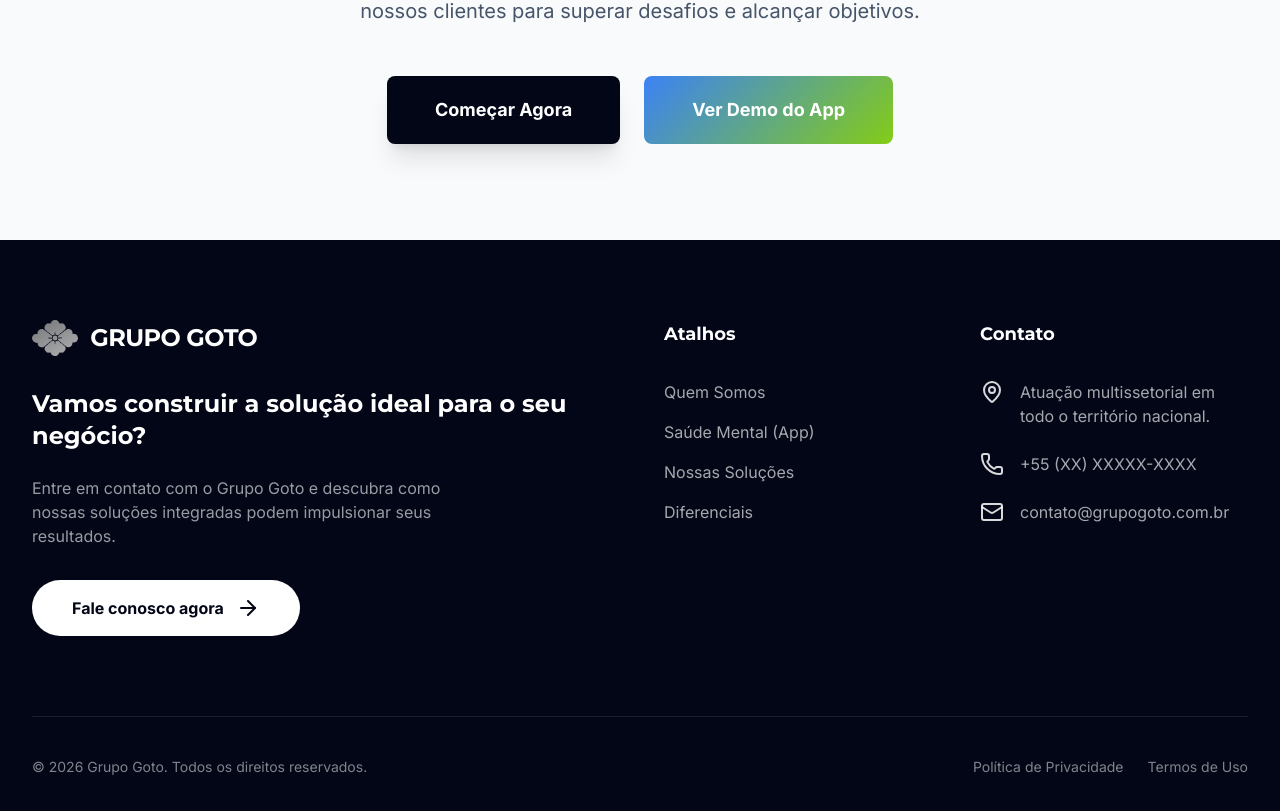
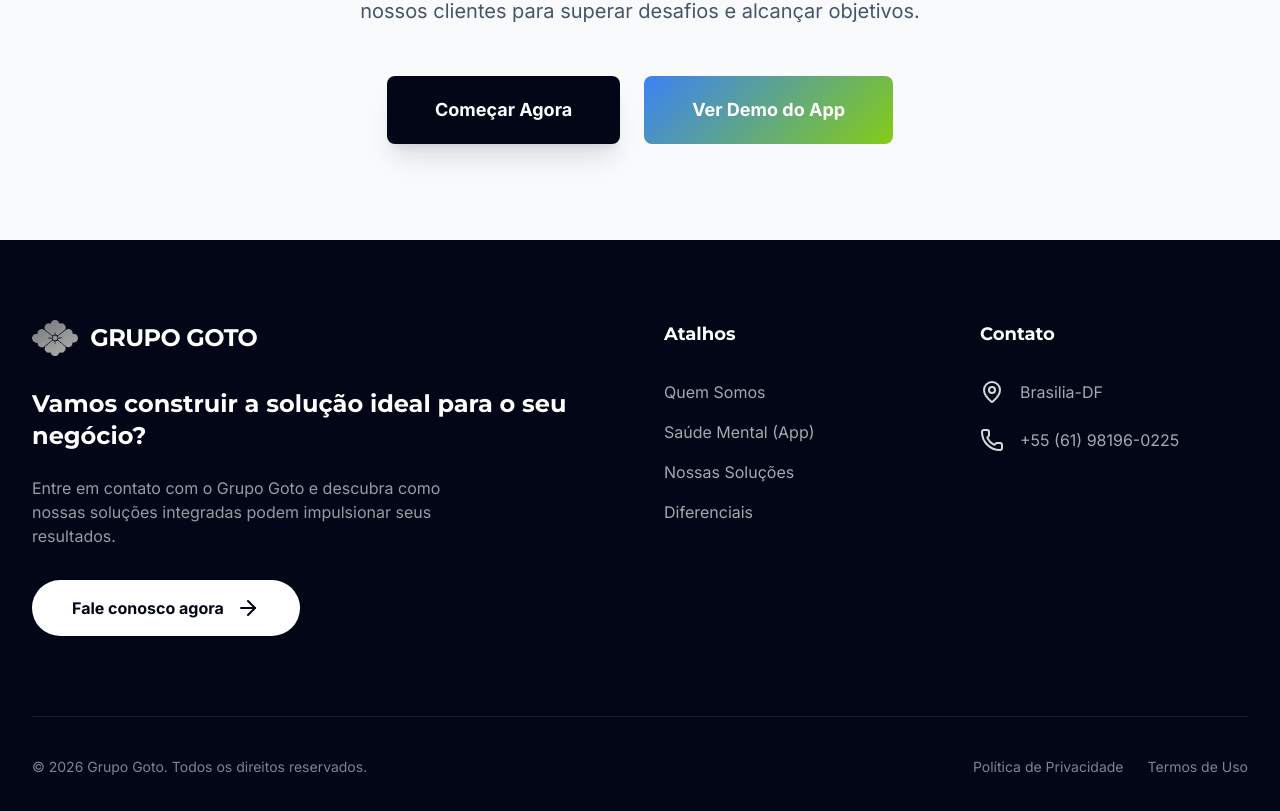
Before and after one commit to Lurfyys/dashboard-goto, a React (Vite) app: page / in a window 1280 px wide. Shown: the part 6000-6811 px from the top of the page. Built offline with nearby package versions, Linux system fonts and the light colour scheme.

Commit message:
Atualização do site

```diff
--- a/App.tsx
+++ b/App.tsx
@@ -609,16 +609,14 @@ const Footer: React.FC = () => {
             <ul className="space-y-6">
               <li className="flex gap-4">
                 <MapPin className="text-white/85 shrink-0" />
-                <span className="text-white/65">Atuação multissetorial em todo o território nacional.</span>
+                <span className="text-white/65">Brasilia-DF</span>
               </li>
               <li className="flex gap-4">
                 <Phone className="text-white/85 shrink-0" />
-                <span className="text-white/65">+55 (XX) XXXXX-XXXX</span>
+                <span className="text-white/65">+55 (61) 98196-0225</span>
               </li>
-              <li className="flex gap-4">
-                <Mail className="text-white/85 shrink-0" />
-                <span className="text-white/65">contato@grupogoto.com.br</span>
-              </li>
+
+
             </ul>
           </div>
         </div>
```
